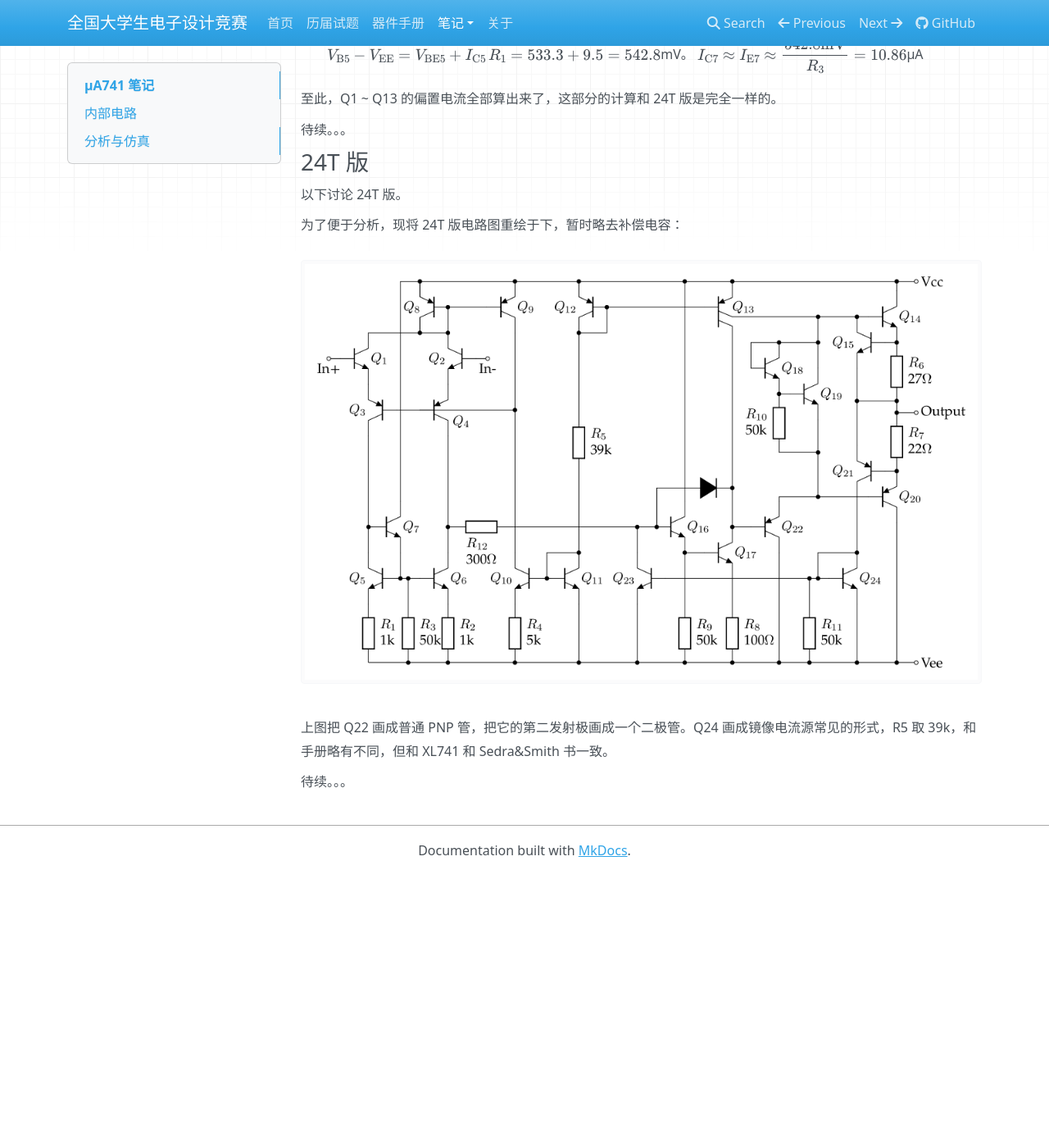
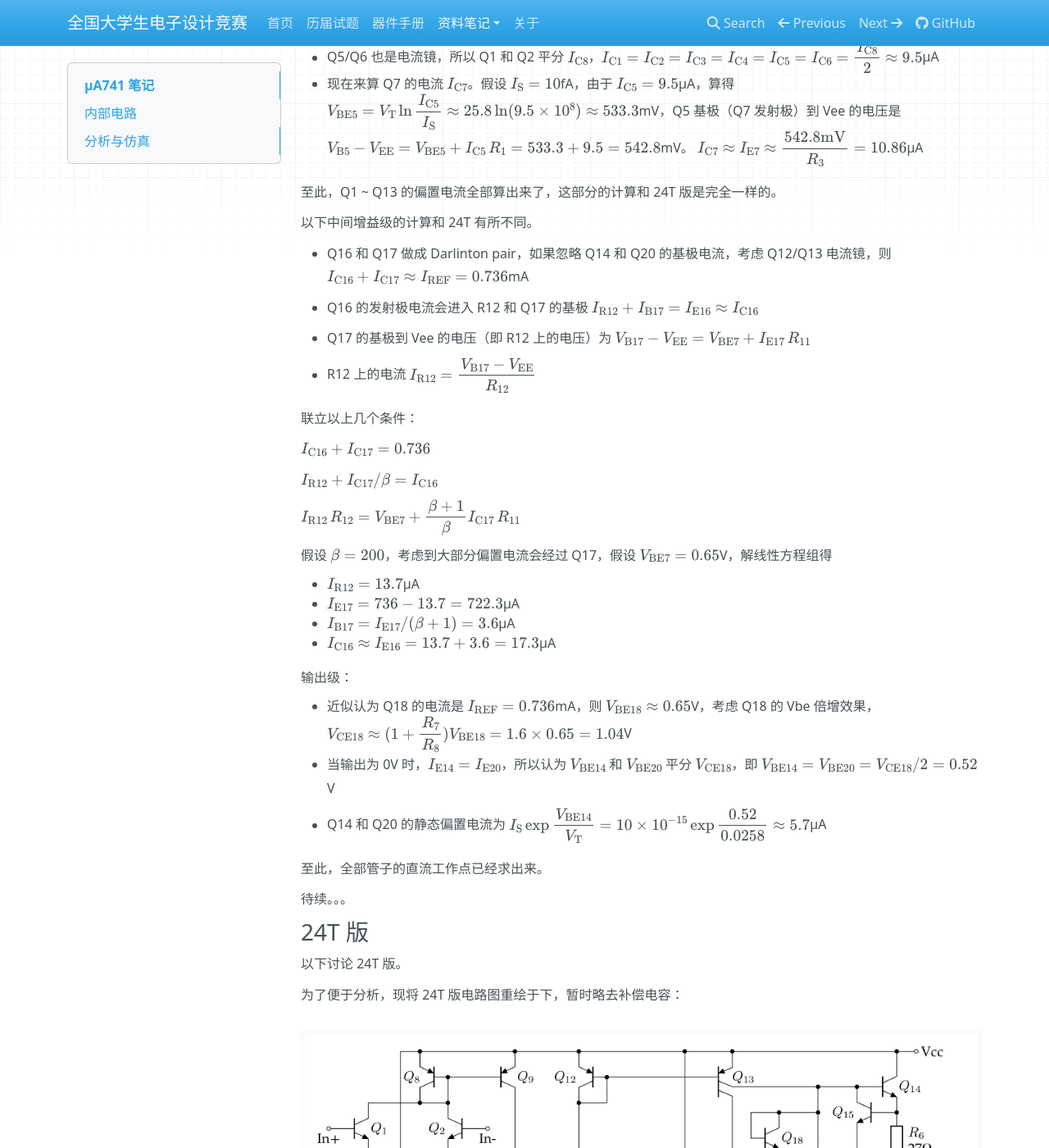
Before and after one commit to chenshuo/nuedc, an MkDocs documentation site: the page built from docs/741.md, in a window 1280 px wide and 1400 px high, scrolled down 4554 px. Shown: the whole window at 82% size. Built offline with MkDocs 1.6.1, drawn with Linux system fonts in a browser that asks for light colours; nearby versions of some CDN libraries; formulas are drawn with MathJax 3; before the commit the page ends 5616 px from its top, so only the background shows below that; some of the changed text lies outside the part shown.

Commit message:
update 741 notes

```diff
--- a/docs/741.md
+++ b/docs/741.md
@@ -44,8 +44,9 @@ Dave Fullagar and [history of µA741](741/ho18opamp.pdf)
 * 20T 版本的 Q13 是普通 PNP，24T 版的 Q13 有两个集电极，通常认为其面积之比为 \(3:1\)，电流是 550μA 和 180μA。
 * 20T 版本用来消除交越失真的是 Vbe 倍增电路，也叫 [rubber diode](https://en.wikipedia.org/wiki/Rubber_diode)，用了一个三极管 Q18 和两个电阻 R7/R8。24T 版本是两个三极管 Q18/Q19 和一个电阻 R10。Fairchild 手册上画的 R10 是 50k，Sedra&Smith 书上分析的电路是 40k，我也不知道为啥不一样。
 * R5 改成了 40kΩ，但 Sedra&Smith 书上还是按 39kΩ 来计算参考电流。
-* Q17 的集电极和 Q20 的基极之间增加了一个双发射极的 PNP 管 Q22，是比较少见的画法/用法。Q22 的第一个发射极接 Q20 基极，可以看作射极跟随器 Q22 的输出，是信号通路，比较容易理解；第二个发射极接到 Q16 基极，考虑到 Q16 基极电位只比 Vee 高 2Vbe，那只有在 Q22 基极比 Q16 基极低 1 个 Vbe 以上时，Q22 的第二发射极才会导通。一般认为它的第二个发射极的作用有两个：一是防止 Q16 电流过大而烧毁；二是防止 Q17 饱和，因为当 Q17 的集电极低于 Q17 的基极时，Q22 的第二发射极导通，Q17 的集电极电压不会进一步降低。有的版本把第二个发射极画成一个二极管（[TI 的 µA741 数据手册](741/ua741-ti.pdf)），有的则干脆省略了第二个发射极（Sedra&Smith 书）。
-* 在原来 Q15 的基础上，新增了 Q21 和 Q24 用作短路保护。Q24 的画法比较奇怪，它其实和 Q23 构成 current mirror，当 Q20 电流过大，Q21 导通，其集电极电流通过 Q24 复制到 Q23，从而将 Q16 基极拉低，以实现保护。
+* Q16 和 Q17 原来是 Darlinton pair，24T 版本把 Q16 的集电极接到 Vcc，等于把 Q16 做成射极跟随器。这样一来，中间级的增益完全由 Q17 提供，因为后面新增 Q22 也是射极跟随器，不提供电压增益。我猜测是 24T 版本的生产工艺进步，单个三极管的 beta 提高，所以可以这么改。
+* Q17 的集电极和 Q20 的基极之间增加了一个双发射极的 PNP 管 Q22，是比较少见的画法/用法。Q22 的第一个发射极接 Q20 基极，可以看作射极跟随器 Q22 的输出，是信号通路，比较容易理解；第二个发射极接到 Q16 基极，考虑到 Q16 基极电位只比 Vee 高 2Vbe，那只有在 Q22 基极比 Q16 基极低 1 个 Vbe 以上时，Q22 的第二发射极才会导通。一般认为它的第二个发射极的作用有两个：一是防止 Q16 电流过大而烧毁（因为现在 Q16 的集电极接到 Vcc 去了，原来它的电流受 Q13 限制）；二是防止 Q17 饱和，因为当 Q17 的集电极低于 Q17 的基极时，Q22 的第二发射极导通，Q17 的集电极电压不会进一步降低。有的版本把第二个发射极画成一个二极管（[TI 的 µA741 数据手册](741/ua741-ti.pdf)），有的则干脆省略了第二个发射极（Sedra&Smith 书）。
+* 在原来 Q15/Q23 的基础上，新增了 Q21 和 Q24 用作短路保护。Q24 的画法比较奇怪，它其实和 Q23 构成 current mirror，当 Q20 电流过大，Q21 导通，其集电极电流通过 Q24 复制到 Q23，从而将 Q16 基极拉低，以实现保护。
 
 
 ### 一点技术文献考古
@@ -91,6 +93,39 @@ FIXME: 分立器件 XL741 笔记
 
 至此，Q1 ~ Q13 的偏置电流全部算出来了，这部分的计算和 24T 版是完全一样的。
 
+以下中间增益级的计算和 24T 有所不同。
+
+* Q16 和 Q17 做成 Darlinton pair，如果忽略 Q14 和 Q20 的基极电流，考虑 Q12/Q13 电流镜，则 \(I_\mathrm{C16} + I_\mathrm{C17} \approx I_\mathrm{REF} = 0.736\)mA
+
+* Q16 的发射极电流会进入 R12 和 Q17 的基极 \( I_\mathrm{R12} + I_\mathrm{B17} = I_\mathrm{E16} \approx I_\mathrm{C16}\)
+
+* Q17 的基极到 Vee 的电压（即 R12 上的电压）为 \(V_\mathrm{B17} - V_\mathrm{EE} = V_\mathrm{BE7} + I_\mathrm{E17}\,R_{11}\)
+
+* R12 上的电流 \(I_\mathrm{R12} = \dfrac{V_\mathrm{B17} - V_\mathrm{EE}}{R_{12}}\)
+
+联立以上几个条件：
+
+\(I_\mathrm{C16} + I_\mathrm{C17} = 0.736\)
+
+\(I_\mathrm{R12} + I_\mathrm{C17} / \beta = I_\mathrm{C16}\)
+
+\(I_\mathrm{R12}\,R_{12} =  V_\mathrm{BE7} +\dfrac{\beta+1}{\beta} I_\mathrm{C17}\,R_{11}\)
+
+假设 \(\beta=200\)，考虑到大部分偏置电流会经过 Q17，假设 \(V_\mathrm{BE7}=0.65\)V，解线性方程组得
+
+* \(I_\mathrm{R12} = 13.7\)µA
+* \(I_\mathrm{E17} = 736 - 13.7 = 722.3\)µA
+* \(I_\mathrm{B17} = I_\mathrm{E17} / (\beta+1) = 3.6\)µA
+* \(I_\mathrm{C16} \approx I_\mathrm{E16} = 13.7+3.6 = 17.3\)µA
+
+输出级：
+
+* 近似认为 Q18 的电流是 \(I_\mathrm{REF} = 0.736\)mA，则 \(V_\mathrm{BE18}\approx 0.65\)V，考虑 Q18 的 Vbe 倍增效果，\(V_\mathrm{CE18}\approx (1+\dfrac{R_7}{R_8}) V_\mathrm{BE18} = 1.6 \times 0.65 = 1.04\)V
+* 当输出为 0V 时，\(I_\mathrm{E14} = I_\mathrm{E20}\)，所以认为 \(V_\mathrm{BE14}\) 和 \(V_\mathrm{BE20}\) 平分 \(V_\mathrm{CE18}\)，即  \(V_\mathrm{BE14} =  V_\mathrm{BE20} = V_\mathrm{CE18}/2 = 0.52\)V
+
+* Q14 和 Q20 的静态偏置电流为 \(I_\mathrm{S}\exp\dfrac{V_\mathrm{BE14}}{V_\mathrm{T}} = 10\times 10 ^{-15} \exp\dfrac{0.52}{0.0258}\approx 5.7\)µA
+
+至此，全部管子的直流工作点已经求出来。
 
 待续。。。
 
--- a/mkdocs.yml
+++ b/mkdocs.yml
@@ -18,8 +18,8 @@ nav:
  - 首页: 'index.md'
  - 历届试题: problems.md
  - 器件手册: datasheets.md
- - 笔记:
-   - 笔记: notes.md
+ - 资料笔记:
+   - 资料: notes.md
    - 稳压与基准: regulator.md
    - 741 运放: 741.md
  - 关于: 'about.md'
```
Also changed, not shown: other parts of docs/741.md (+3 -2 lines), docs/notes.md (+1 -1 lines).
